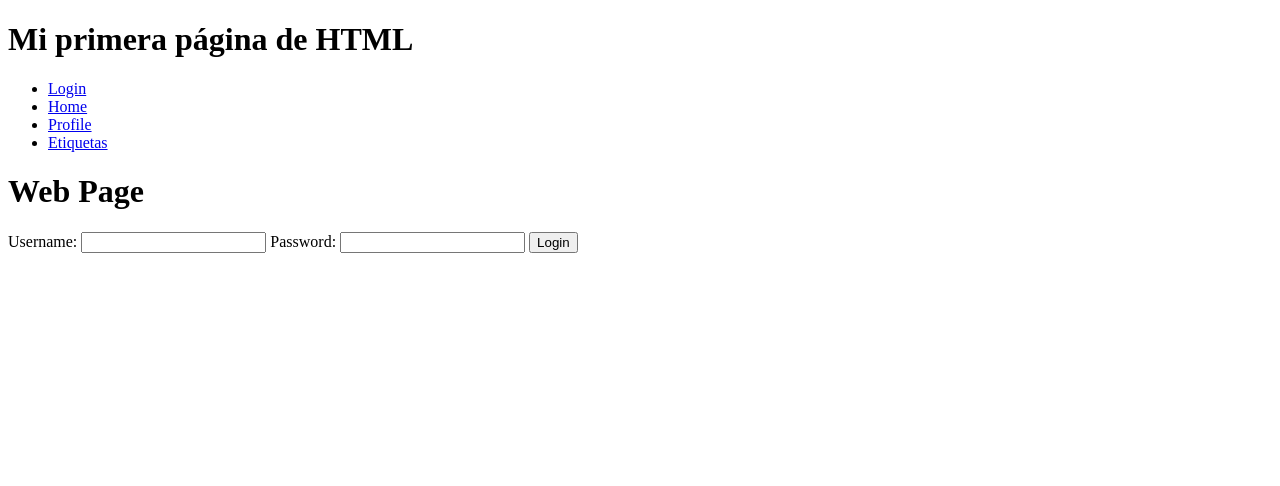
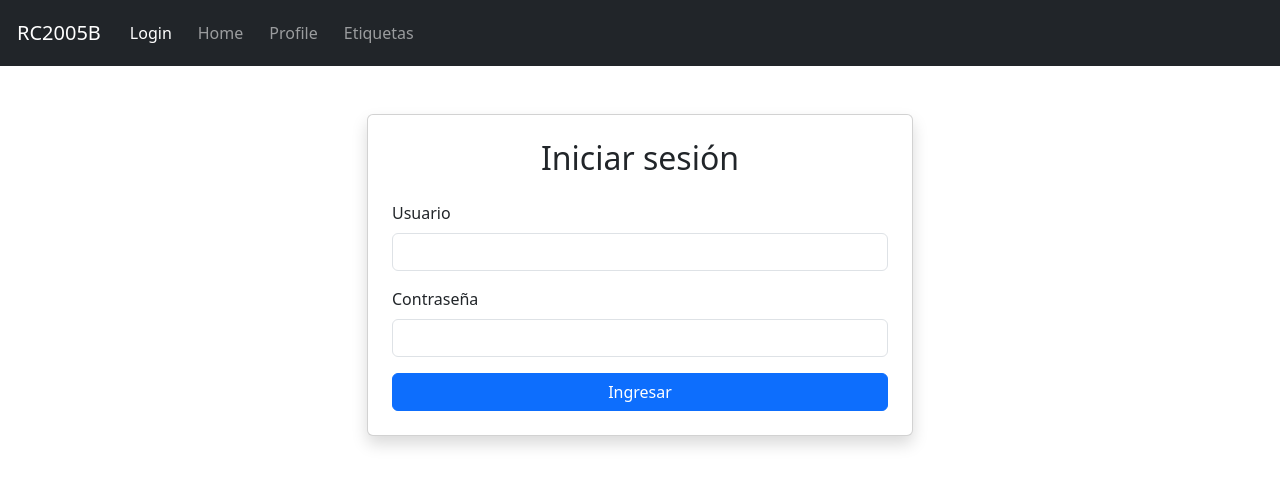
Before and after one commit to Gladys-07/Pr-ctica-con-HTML, a website: page pages/index.html in a window 1280 px wide. Drawn offline with nearby package versions, Linux system fonts and the light colour scheme; files that its build step writes are made by us from their sources.

Commit message:
Primer commit: subir sitio con Bootstrap y CSS

```diff
--- a/pages/index.html
+++ b/pages/index.html
@@ -1,36 +1,58 @@
 <!DOCTYPE html>
-<html lang="en">
+<html lang="es">
 <head>
-    <meta charset="UTF-8">
-    <meta name="viewport" content="width=device-width, initial-scale=1.0">
-    <title>RC2005B</title>
+  <meta charset="UTF-8" />
+  <meta name="viewport" content="width=device-width, initial-scale=1.0"/>
+  <title>RC2005B</title>
+
+  <!-- Bootstrap CSS -->
+  <link href="https://cdn.jsdelivr.net/npm/bootstrap@5.3.5/dist/css/bootstrap.min.css" rel="stylesheet">
+  <!-- Tu CSS personalizado -->
+  <link rel="stylesheet" href="style.css">
 </head>
 <body>
-    <header>
-        <h1>Mi primera página de HTML</h1>
-    </header>
 
-    <nav>
-        <ul>
-            <li><a href="index.html">Login</a></li>
-            <li><a href="./pages/home.html">Home</a></li>
-            <li><a href="./pages/profile.html">Profile</a></li>
-            <li><a href="./pages/tags.html">Etiquetas</a></li>
+  <!-- Navbar Bootstrap -->
+  <nav class="navbar navbar-expand-lg navbar-dark bg-dark">
+    <div class="container-fluid">
+      <a class="navbar-brand" href="#">RC2005B</a>
+      <button class="navbar-toggler" type="button" data-bs-toggle="collapse" data-bs-target="#navbarNav">
+        <span class="navbar-toggler-icon"></span>
+      </button>
+      <div class="collapse navbar-collapse" id="navbarNav">
+        <ul class="navbar-nav">
+          <li class="nav-item"><a class="nav-link active" href="index.html">Login</a></li>
+          <li class="nav-item"><a class="nav-link" href="home.html">Home</a></li>
+          <li class="nav-item"><a class="nav-link" href="profile.html">Profile</a></li>
+          <li class="nav-item"><a class="nav-link" href="tags.html">Etiquetas</a></li>
         </ul>
-    </nav>
+      </div>
+    </div>
+  </nav>
 
-    <header>
-        <h1>Web Page</h1>
-    </header>
+  <!-- Formulario con Bootstrap -->
+  <div class="container mt-5">
+    <div class="row justify-content-center">
+      <div class="col-md-6">
+        <div class="card p-4 shadow">
+          <h2 class="text-center mb-4">Iniciar sesión</h2>
+          <form>
+            <div class="mb-3">
+              <label for="email" class="form-label">Usuario</label>
+              <input type="email" class="form-control" id="email" required>
+            </div>
+            <div class="mb-3">
+              <label for="password" class="form-label">Contraseña</label>
+              <input type="password" class="form-control" id="password" required>
+            </div>
+            <button type="submit" class="btn btn-primary w-100">Ingresar</button>
+          </form>
+        </div>
+      </div>
+    </div>
+  </div>
 
-    <form action="#">
-        <label for="username">Username:</label>
-        <input type="text" id="username" name="username" required />
-
-        <label for="password">Password:</label>
-        <input type="password" id="password" name="password" required />
-
-        <input type="submit" value="Login" />
-    </form>
+  <!-- Bootstrap JS -->
+  <script src="https://cdn.jsdelivr.net/npm/bootstrap@5.3.5/dist/js/bootstrap.bundle.min.js"></script>
 </body>
 </html>
--- /dev/null
+++ b/public/styles/style.css
@@ -0,0 +1,11 @@
+a{color:aquamarine;
+    margin: 5px;
+}
+p{background-color: brown;}
+
+.lorem{
+    background-color: brown;
+}
+#profile_id:hover {
+color: rgb(255,0,150);
+}
--- /dev/null
+++ b/script.js
@@ -0,0 +1 @@
+console.log("Hola mundo");
```
Also changed, not shown: index.html (deleted, +0 -36 lines), pages/home.html (+36 -18 lines), pages/profile.html (+42 -16 lines), pages/tags.html (+43 -16 lines), html/home.html (deleted).
